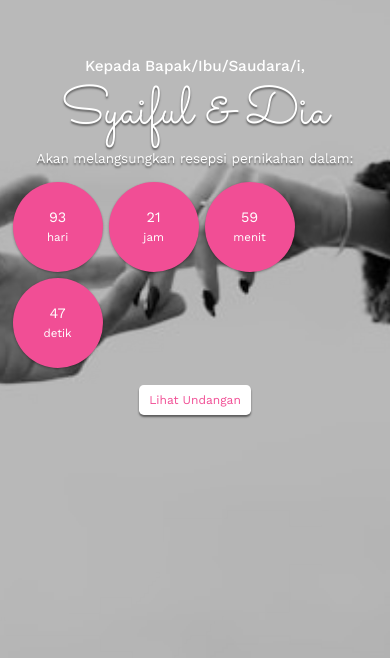
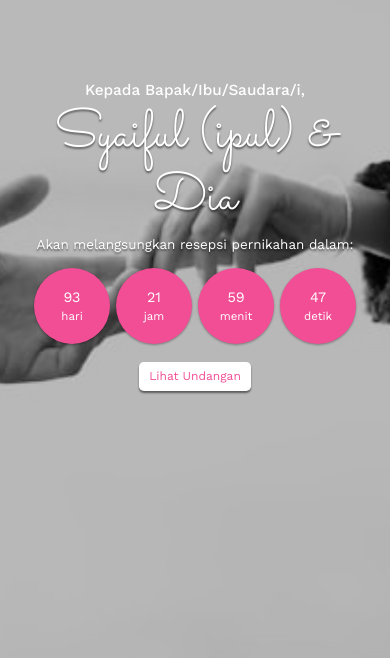
Before and after one commit to Mohamadsyaiful/my-wedding, a plain HTML site: page index.html in a window 390 px wide. Shown: the part 186-844 px from the top of the page. Drawn offline with nearby package versions, Linux system fonts and the light colour scheme; some packages are replaced by stand-ins of ours; a script that the page names is missing.

Commit message:
MY-WEDDING

```diff
--- a/index.html
+++ b/index.html
@@ -35,7 +35,7 @@
     >
       <main>
         <h4>Kepada <span>Bapak/Ibu/Saudara/i, </span></h4>
-        <h1>Syaiful & Dia</h1>
+        <h1>Syaiful (ipul) & Dia</h1>
         <p>Akan melangsungkan resepsi pernikahan dalam:</p>
         <div class="simply-countdown"></div>
         <a href="#home " class="btn btn-lg mt-4" onclick="enableScroll()"
--- a/style.css
+++ b/style.css
@@ -503,7 +503,7 @@ footer li {
   .simply-countdown > .simply-section {
     align-items: center;
     display: flex;
-    padding: 45px;
+    padding: 38px;
     margin: 3px;
   }
 
```
